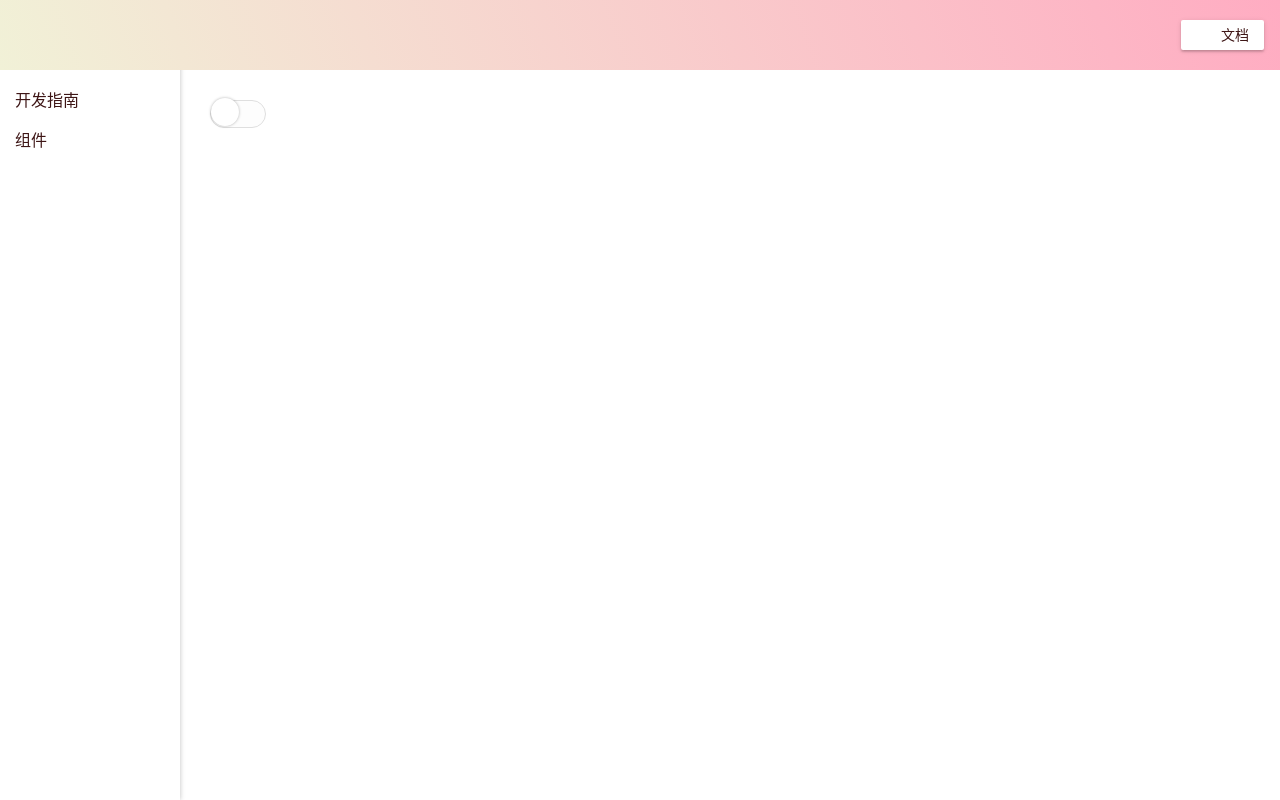
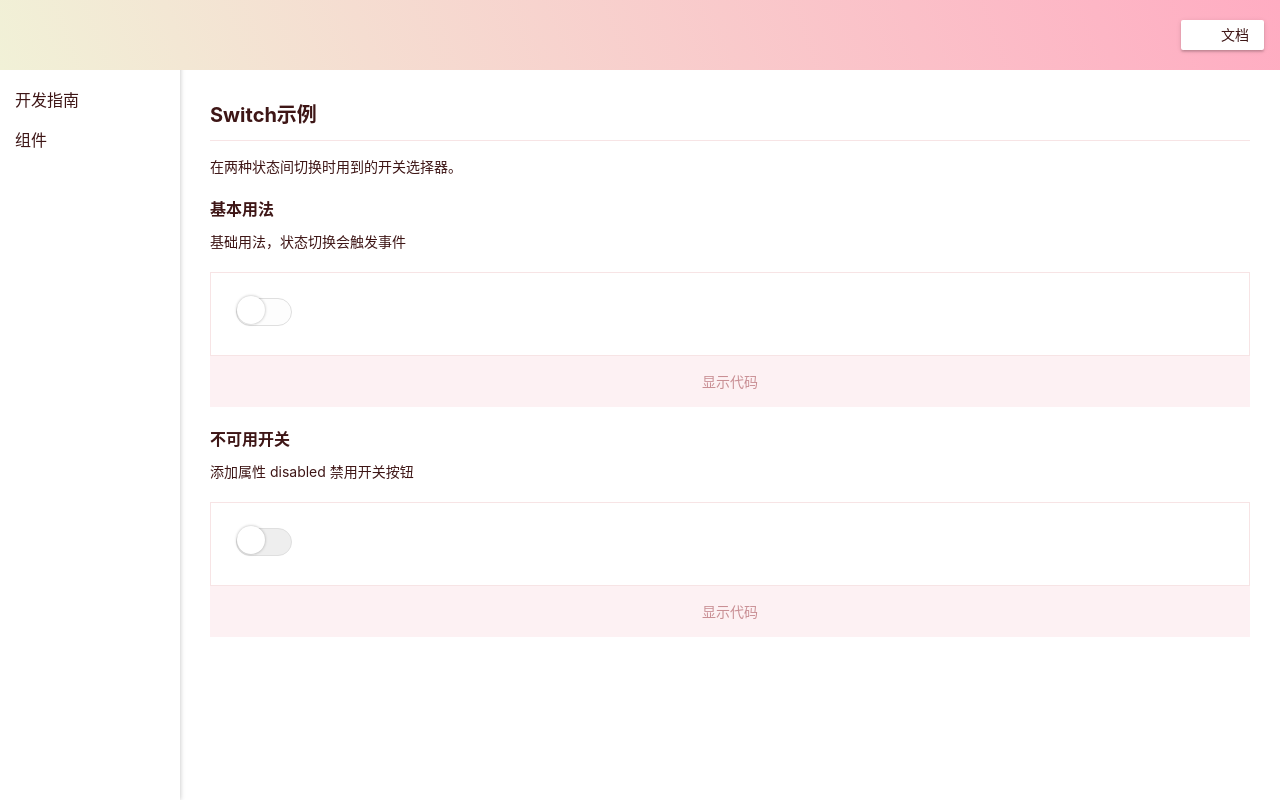
Before and after one commit to nicole618/simple-ui-org, a Vue app: page /doc/switch in a window 1280 px wide. Built offline with nearby package versions, Linux system fonts and the light colour scheme.

Commit message:
SwitchDemo页面分离

```diff
--- /dev/null
+++ b/src/components/Switch1.demo.vue
@@ -0,0 +1,15 @@
+<template>
+  <Switch v-model:value="bool" />
+</template>
+
+<script lang="ts">
+import { ref } from "vue";
+import Switch from "../lib/Switch.vue";
+export default {
+  components: { Switch },
+  setup() {
+    const bool = ref(false);
+    return { bool };
+  },
+};
+</script>
--- /dev/null
+++ b/src/components/Switch2.demo.vue
@@ -0,0 +1,15 @@
+<template>
+  <Switch v-model:value="bool" disabled />
+</template>
+
+<script lang="ts">
+import { ref } from "vue";
+import Switch from "../lib/Switch.vue";
+export default {
+  components: { Switch },
+  setup() {
+    const bool = ref(false);
+    return { bool };
+  },
+};
+</script>
--- /dev/null
+++ b/src/format.scss
@@ -0,0 +1,40 @@
+$color:#3e1616;
+$border-color:#f7e4e5;
+$border-radius:4px;
+$hover-color:#c98f94;
+.format-header{
+    color:#3e1616;
+    h1{
+        font-weight: bold;
+        font-size: 20px;
+    }
+    hr{
+        margin: 10px 0 15px 0;
+        border: none;
+        border-bottom: 1px solid $border-color;
+    }
+
+}
+.format-section{
+    margin-top: 20px;
+    h2{
+        font-size: 16px;
+        font-weight: bold;
+        margin: 10px 0;
+    }
+    .format-sample{
+        padding: 25px;
+        border: 1px solid $border-color;
+        border-radius: $border-color;
+        margin-top: 20px;
+        display: flex;
+        align-items: flex-end;
+    }
+    .format-code-btn{
+        padding: 15px 0;
+        background: #fdf1f3;
+        text-align: center;
+        color: $hover-color;
+        cursor: pointer;
+    }
+}
--- a/src/lib/Switch.vue
+++ b/src/lib/Switch.vue
@@ -4,16 +4,20 @@
       class="simple-switch"
       :class="{ 'simple-checked': value }"
       @click="toggle"
+      :disabled="disabled"
     >
       <span></span>
     </button>
   </div>
 </template>
 <script lang="ts">
-import { ref } from "vue";
 export default {
   props: {
     value: Boolean,
+    disabled: {
+      type: Boolean,
+      default: false,
+    },
   },
   setup(props, context) {
     const toggle = () => {
@@ -56,5 +60,9 @@ $h: 28px;
   &:focus {
     outline: none;
   }
+  &[disabled] {
+    cursor: not-allowed;
+    background: #eee;
+  }
 }
 </style>
--- a/src/main.ts
+++ b/src/main.ts
@@ -1,6 +1,7 @@
 import './lib/simple.scss';
 import './index.scss';
-import './normal.scss'
+import './normal.scss';
+import './format.scss';
 import { createApp } from 'vue';
 import App from './App.vue';
 import { router } from './router';
--- a/src/views/ButtonDemo.vue
+++ b/src/views/ButtonDemo.vue
@@ -1,13 +1,24 @@
 <template>
   <div>
-    <div>Button示例</div>
-    <h2>示例1</h2>
-    <div>
+    <header class="format-header">
+      <h1>Button示例</h1>
+      <hr />
+      <p>按钮用于传递用户触摸时会触发的操作</p>
+    </header>
+    <section class="format-section">
+      <h2>基础按钮</h2>
+      <p>基础按钮分三种：主按钮（实心） 、 次按钮（空心） 、 文字按钮</p>
+      <div class="format-sample">
         <Button>你好</Button>
         <Button theme="button">你好</Button>
         <Button theme="link">你好</Button>
         <Button theme="text">你好</Button>
       </div>
+      <div class="format-code">
+        <div class="format-code-text"></div>
+        <p class="format-code-btn">显示代码</p>
+      </div>
+    </section>
     <h2>示例2</h2>
     <div>
       <div>
--- a/src/views/SwitchDemo.vue
+++ b/src/views/SwitchDemo.vue
@@ -1,15 +1,37 @@
 <template>
-  <div><Switch v-model:value="bool" /></div>
+  <header class="format-header">
+    <h1>Switch示例</h1>
+    <hr />
+    <p>在两种状态间切换时用到的开关选择器。</p>
+  </header>
+  <section class="format-section">
+    <h2>基本用法</h2>
+    <p>基础用法，状态切换会触发事件</p>
+    <div class="format-sample">
+      <Switch1Demo />
+    </div>
+    <div class="format-code">
+      <div class="format-code-text"></div>
+      <p class="format-code-btn">显示代码</p>
+    </div>
+  </section>
+  <section class="format-section">
+    <h2>不可用开关</h2>
+    <p>添加属性 disabled 禁用开关按钮</p>
+    <div class="format-sample">
+      <Switch2Demo />
+    </div>
+    <div class="format-code">
+      <div class="format-code-text"></div>
+      <p class="format-code-btn">显示代码</p>
+    </div>
+  </section>
 </template>
 
 <script lang="ts">
-import { ref } from "vue";
-import Switch from "../lib/Switch.vue";
+import Switch1Demo from "../components/Switch1.demo.vue";
+import Switch2Demo from "../components/Switch2.demo.vue";
 export default {
-  components: { Switch },
-  setup() {
-    const bool = ref(false);
-    return { bool };
-  },
+  components: { Switch1Demo, Switch2Demo },
 };
 </script>
```
Lines whose indentation alone changed are shown as unchanged.
